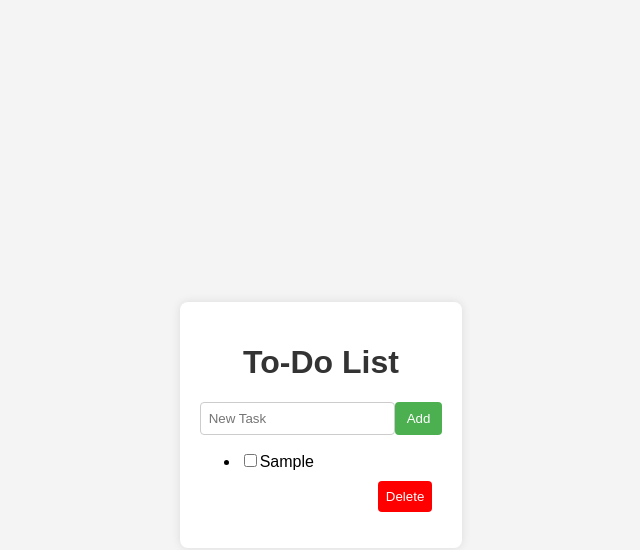
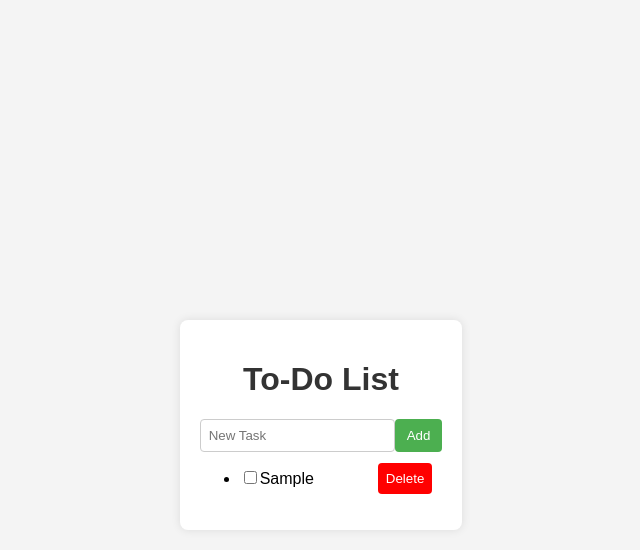
Before and after one commit to shamil-ch/ToDoList-App, a React (Create React App) app: page / in a window 1280 px wide. Both pictures are taken after typing "Sample" into the empty fields and a click on the button "Add". Shown: the top 550 px of the page, without its empty margins (319-959 px from the left). Built offline with nearby package versions, Linux system fonts and the light colour scheme; no server answers.

Commit message:
initial commit

```diff
--- a/src/App.css
+++ b/src/App.css
@@ -98,6 +98,11 @@ li.todo-item:last-child {
 
 .delete-container {
   text-align: right;
-  margin-top: auto;
-  margin-bottom: auto;
+  margin-top: -35px;
+  margin-bottom: 10px;
 }
+
+.task-container {
+display: inline;
+  align-items: center;
+}
--- a/src/components/todolist.js
+++ b/src/components/todolist.js
@@ -5,6 +5,7 @@ const ToDoList = ({ tasks, onToggleComplete, onDeleteTask }) => {
     <ul>
       {tasks.map((task, index) => (
         <li key={`${task.id}_${index}`}>
+          <div className="task-container">
           <input
           id={`${task.id}_${index}`}
             type="checkbox"
@@ -26,6 +27,7 @@ const ToDoList = ({ tasks, onToggleComplete, onDeleteTask }) => {
               Delete
             </button>
           </div>
+          </div>
         </li>
       ))}
     </ul>
```
Also changed, not shown: 1 other file (tests, documents, lock files or other folders).
